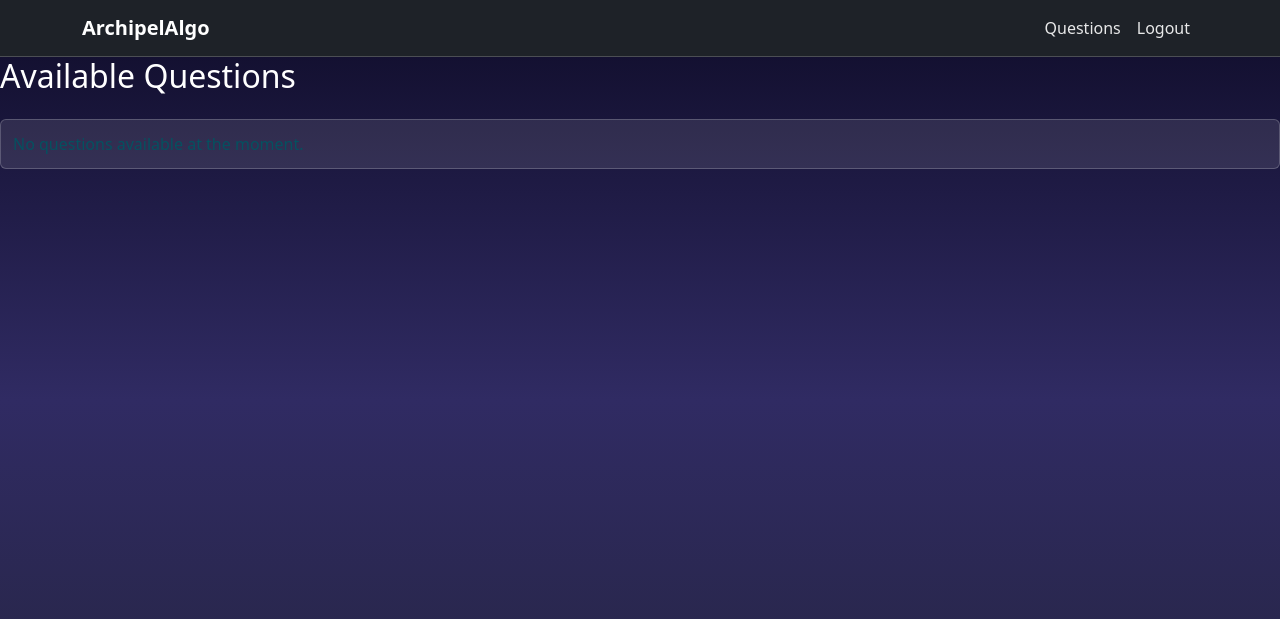
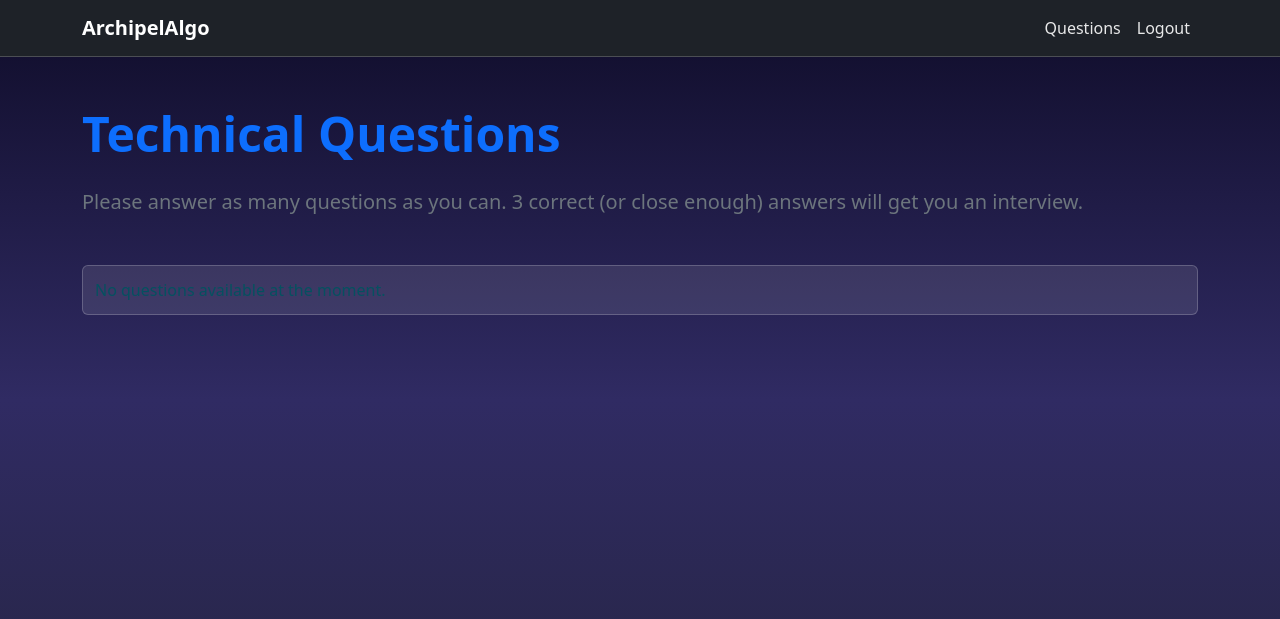
Before and after one commit to andrewnyu/loopalgo, a Django app: page /interview/ in a window 1280 px wide. Shown: the top 619 px of the page. Run offline with Django 5.2, Linux system fonts and the light colour scheme; the visitor is signed in with stand-in values (Sample User, id 1); data that the repository does not hold is empty.

Commit message:
Improve rendering of question cards

```diff
--- a/templates/interview/question_list.html
+++ b/templates/interview/question_list.html
@@ -1,28 +1,27 @@
 {% extends 'base.html' %}
 
-{% block title %}Questions - LoopAlgo{% endblock %}
+{% block title %}Questions - ArchipelAlgo{% endblock %}
 
 {% block content %}
-<h2 class="mb-4">Available Questions</h2>
+<div class="container py-5">
+    <h2 class="display-5 mb-4 text-primary fw-bold">Technical Questions</h2>
+    <p class="lead mb-5 text-secondary">Please answer as many questions as you can. 3 correct (or close enough) answers will get you an interview.</p>
 
-<div class="row">
+    <div class="row">
     {% for question in questions %}
         <div class="col-md-6 mb-4">
-            <div class="card h-100">
-                <div class="card-header">
-                    <span class="badge bg-{% if question.type == 'coding' %}primary{% else %}secondary{% endif %} float-end">
+            <div class="card h-100 shadow-sm border-0">
+                <div class="card-header bg-white border-bottom-0 pt-4 px-4">
+                    <span class="badge bg-{% if question.type == 'coding' %}primary{% else %}secondary{% endif %} float-end rounded-pill">
                         {{ question.type|title }}
                     </span>
-                    <h5 class="card-title mb-0">{{ question.title }}</h5>
+                    <h5 class="card-title fw-bold mb-0">{{ question.title }}</h5>
                 </div>
-                <div class="card-body">
-                    <p class="card-text">{{ question.text|truncatewords:50 }}</p>
-                </div>
-                <div class="card-footer">
+                <div class="card-footer bg-white border-top-0 pb-4 px-4">
                     {% if question.id in answered_questions %}
-                        <button class="btn btn-success" disabled>Answered</button>
+                        <button class="btn btn-success rounded-pill px-4" disabled>Answered</button>
                     {% else %}
-                        <a href="{% url 'submit_answer' question.id %}" class="btn btn-primary">Submit Answer</a>
+                        <a href="{% url 'submit_answer' question.id %}" class="btn btn-primary rounded-pill px-4 shadow-sm">Solve</a>
                     {% endif %}
                 </div>
             </div>
```
